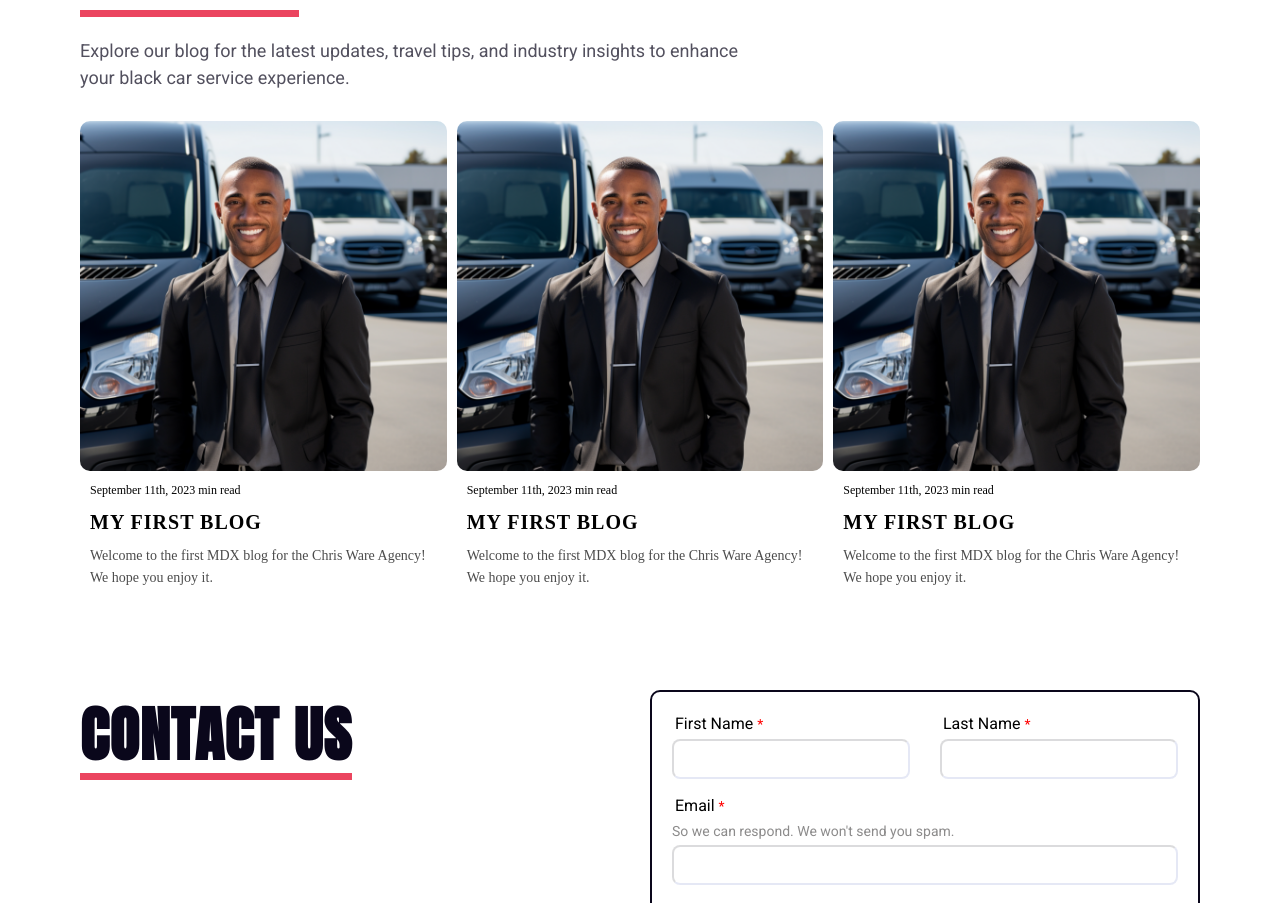
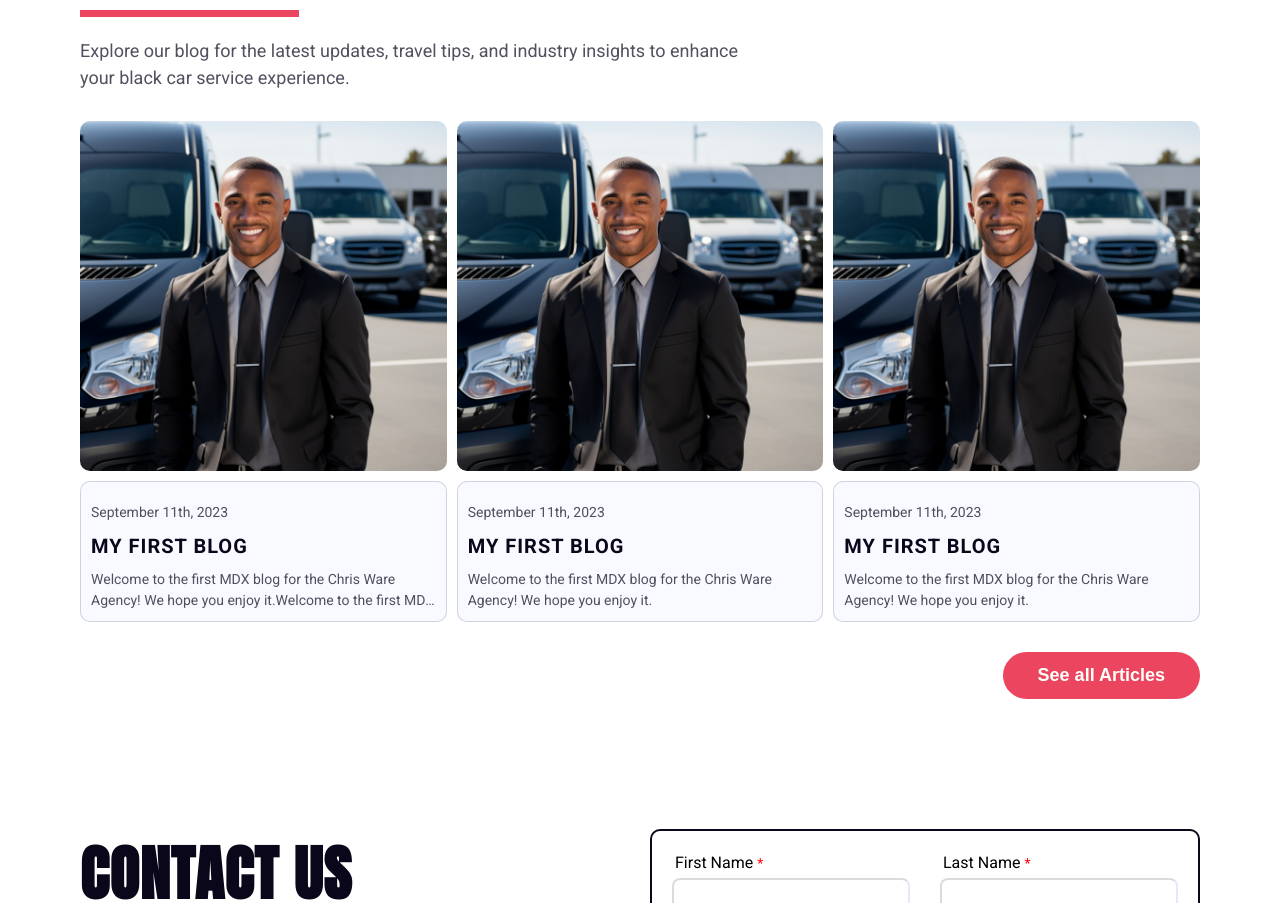
Before and after one commit to ChristianWare/Nier-Transport-Redesign, a Next.js app: page / in a window 1280 px wide. Shown: the part 8468-9371 px from the top of the page. Built offline with nearby package versions, Linux system fonts and the light colour scheme; no server answers.

Commit message:
Blog Preview Done

```diff
--- a/blogs/test.mdx
+++ b/blogs/test.mdx
@@ -1,7 +1,7 @@
 ---
 title: "My First Blog"
 date: "September 11th, 2023"
-description: "Welcome to the first MDX blog for the Chris Ware Agency! We hope you enjoy it."
+description: "Welcome to the first MDX blog for the Chris Ware Agency! We hope you enjoy it.Welcome to the first MDX blog for the Chris Ware Agency! We hope you enjoy it.Welcome to the first MDX blog for the Chris Ware Agency! We hope you enjoy it."
 thumbnaillUrl: "/images/img1.png"
 ---
 
--- a/src/app/components/Areas/Areas.module.css
+++ b/src/app/components/Areas/Areas.module.css
@@ -1,6 +1,5 @@
 .container {
   position: relative;
-  /* margin-bottom: 8rem; */
 }
 
 .imgOverlay {
--- a/src/app/components/BlogPreview/BlogPreview.module.css
+++ b/src/app/components/BlogPreview/BlogPreview.module.css
@@ -1,3 +1,4 @@
+
 .imgContainer {
   height: 350px;
   border-radius: 10px;
@@ -19,39 +20,37 @@
 
 .icon {
   font-size: 1.6rem;
-    color: #9CA3AF;
+  color: #9ca3af;
   position: relative;
   top: 4px;
-    margin-right: .5rem;
+  margin-right: 0.5rem;
   margin-left: 1rem;
 }
 
 .textContainer {
   display: flex;
   flex-direction: column;
-    gap: .8rem;
-    padding-left: 1rem;
+  gap: 0.8rem;
+  background-color: var(--lightBlue);
+  margin-top: 1rem;
+  padding: 1rem;
+  border-radius: 10px;
+  border: 1px solid var(--border);
+  color: var(--cream);
 }
 
 .dateTimeContainer {
   margin-top: 1rem;
-    font-size: 1.2rem;
-    color: var(--dateColor);
-    display: flex;
-    align-items: center;
-    gap: 1rem;
-    font-family: "SatoshiRegular";
-}
-
-.dateTimeContainer span {
-    position: relative;
-    top: -2px;
+  font-size: 1.4rem;
+  color: var(--darkBlue);
+  font-family: var(--roboto);
+  opacity: 0.7;
 }
 
 .title {
   font-size: 2rem;
-    font-family: "SatoshiBold";
-    color: var(--accent1);
+  font-family: var(--roboto);
+  color: var(--darkBlue);
   cursor: pointer;
   margin-top: 0rem;
   margin-bottom: 0rem;
@@ -62,14 +61,16 @@
 }
 
 .copy {
-    font-family: "SatoshiMedium";
+  font-family: var(--roboto);
   font-size: 1.4rem;
-    color: var(--excerptColor);
-    text-align: left;
-    line-height: 160%;
+  color: var(--darkBlue);
+  overflow: hidden;
+  display: -webkit-box;
+  -webkit-box-orient: vertical;
+  -webkit-line-clamp: 2;
 }
 
-.link{
+.link {
   font-size: 1.4rem;
   font-family: "SatoshiBold";
   color: var(--accent1b);
@@ -87,29 +88,8 @@
   transition: all 0.1s ease-in;
 }
 
-.link:hover .arrow  {
+.link:hover .arrow {
   transform: translateX(5px);
-}
-
-@media screen and (min-width: 481px) {
-    .imgContainer {
-        pointer-events: none;
-    }
-
-    .img {
-        border-radius: 15px;
-        transition: all 0.2s ease-in;
-        pointer-events: auto;
-    }
-
-    .imgContainer:hover {
-        border-color: var(--red);
-        border-radius: 20px;
-    }
-
-    .img:hover {
-            transform: scale(1.1);
-    }
 }
 
 @media screen and (max-width: 568px) {
--- a/src/app/components/BlogPreview/BlogPreview.tsx
+++ b/src/app/components/BlogPreview/BlogPreview.tsx
@@ -3,7 +3,6 @@ import styles from "./BlogPreview.module.css";
 import Image from "next/image";
 import Link from "next/link";
 import { FC } from "react";
-import Clock from "../../../../public/icons/clock.svg";
 
 const BlogPreview: FC<BlogPreview> = ({ mapData, key }) => {
   return (
@@ -18,15 +17,11 @@ const BlogPreview: FC<BlogPreview> = ({ mapData, key }) => {
               className={styles.img}
             />
           </Link>
-          <span className={styles.btn}></span>
         </div>
-
         <div className={styles.textContainer}>
           <div className={styles.dateTimeContainer}>
             <time dateTime='2023-02-02'>
               {mapData.meta.date}
-              {/* <Clock className={styles.icon} /> */}
-              {mapData.meta.readingTime} min read
             </time>
           </div>
           <Link href={`/${mapData.meta.category}/${mapData.slug}`} passHref>
--- a/src/app/components/BlogSection/BlogSection.module.css
+++ b/src/app/components/BlogSection/BlogSection.module.css
@@ -29,6 +29,15 @@
   width: 60%;
 }
 
+.btnContainer {
+  display: flex;
+  align-items: center;
+  justify-content: flex-end;
+  gap: 3rem;
+  margin-top: 3rem;
+  margin-bottom: 3rem;
+}
+
 @media screen and (max-width: 870px) {
   .content {
     grid-template-columns: repeat(2, 1fr);
@@ -45,3 +54,11 @@
     width: 100%;
   }
 }
+
+@media screen and (max-width: 568px) {
+  .btnContainer {
+    display: grid;
+    grid-template-columns: repeat(1, 1fr);
+    width: 100%;
+  }
+}
--- a/src/app/components/BlogSection/BlogSection.tsx
+++ b/src/app/components/BlogSection/BlogSection.tsx
@@ -4,6 +4,7 @@ import LayoutWrapper from "../LayoutWrapper/LayoutWrapper";
 import styles from "./BlogSection.module.css";
 import { FC } from "react";
 import BlogPreview from "../BlogPreview/BlogPreview";
+import Button from "../Button/Button";
 
 const BlogSection: FC<BlogSection> = ({ blogData }) => {
   return (
@@ -22,6 +23,9 @@ const BlogSection: FC<BlogSection> = ({ blogData }) => {
               <BlogPreview key={index} mapData={x} />
             ))}
           </div>
+          <div className={styles.btnContainer}>
+            <Button href='/' text='See all Articles' btnType='primary' />
+          </div>
         </ContentPadding>
       </LayoutWrapper>
     </section>
--- a/src/app/components/Faqs/FaqSection.module.css
+++ b/src/app/components/Faqs/FaqSection.module.css
@@ -49,6 +49,7 @@
   width: 100%;
   cursor: pointer;
   user-select: none;
+  transition: all 0.1s ease-in;
 }
 
 .qaContainer:hover,
```
Lines whose indentation alone changed are shown as unchanged.
